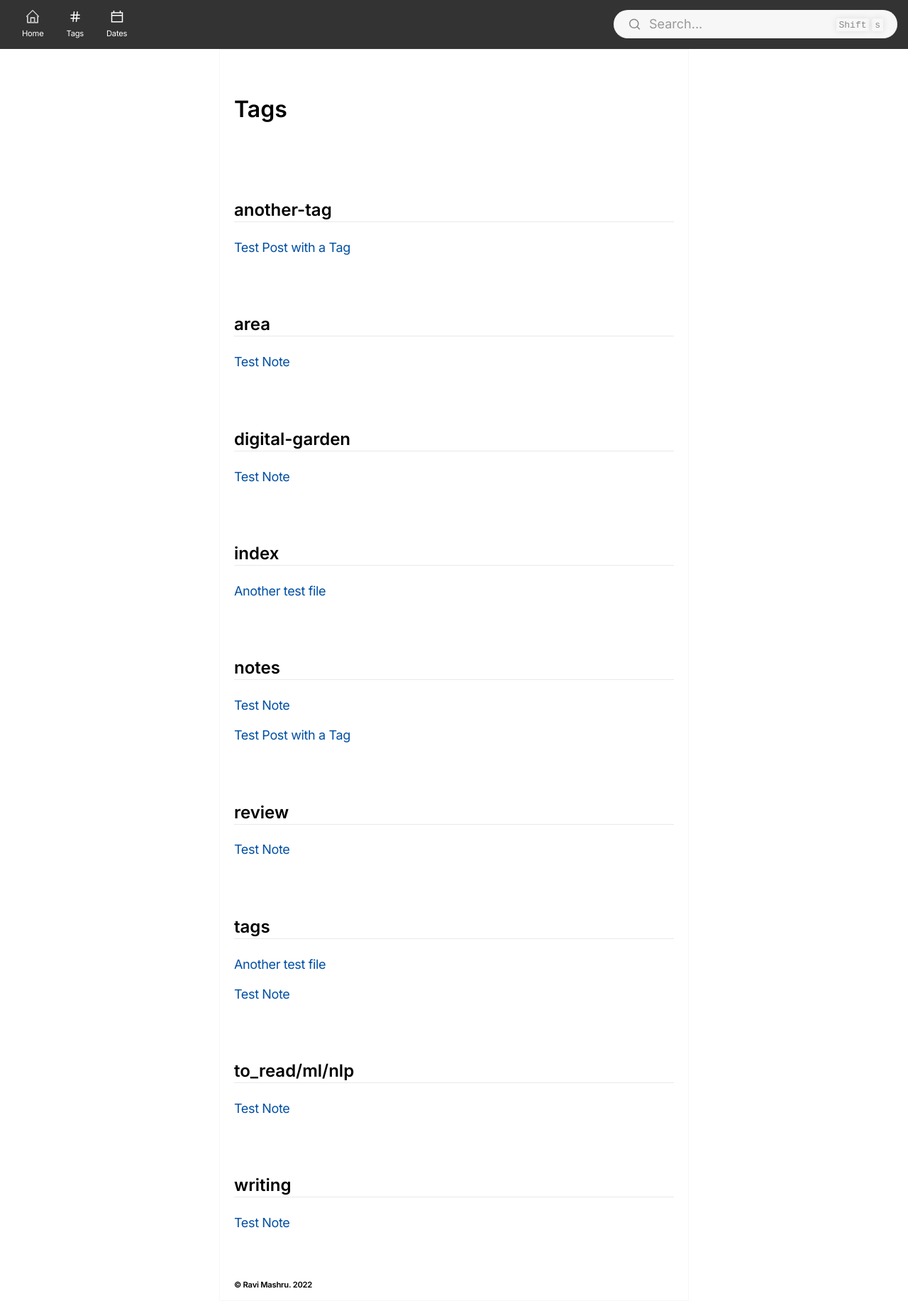
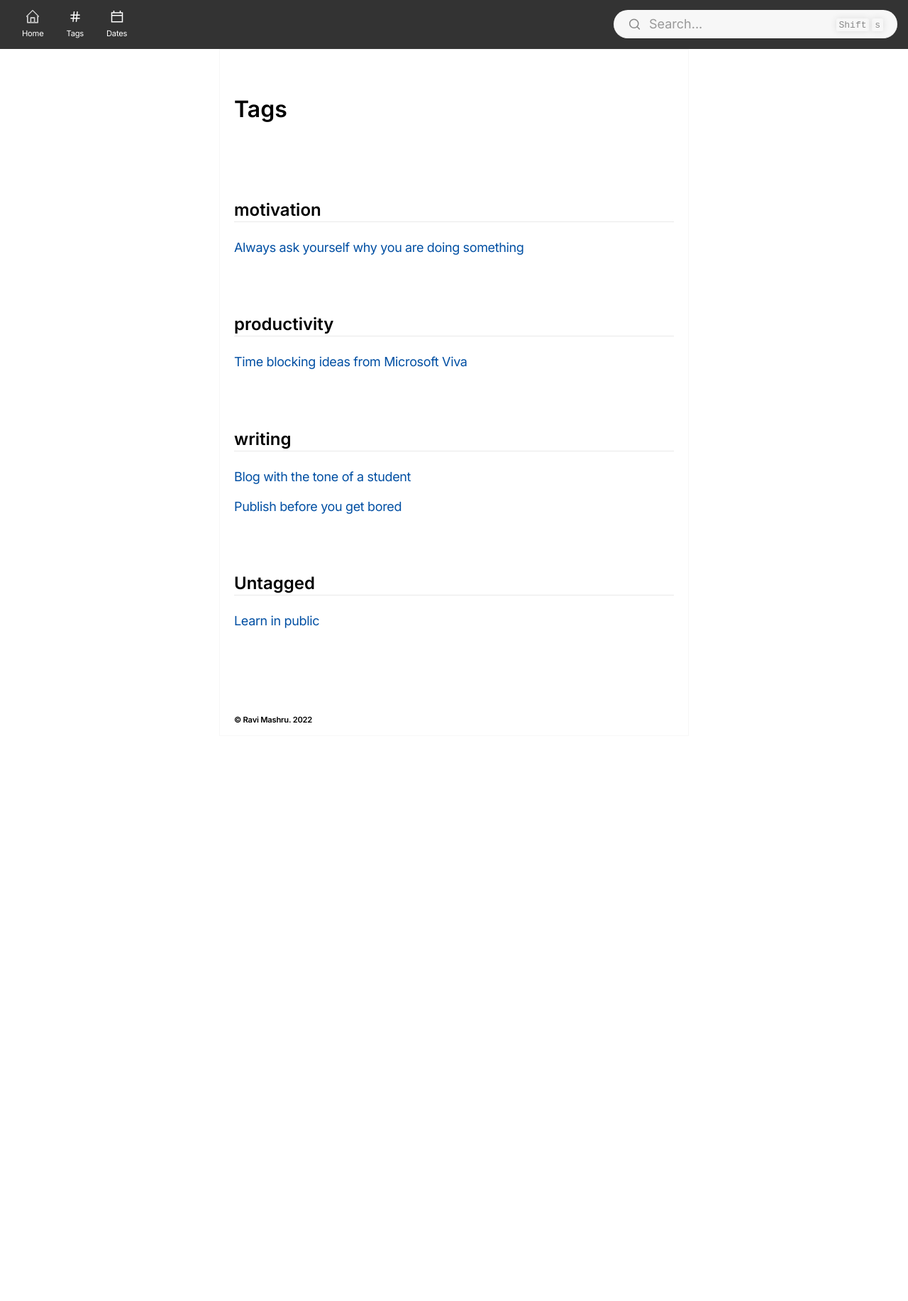
Before and after one commit to ravimashru/digital-garden, a Jekyll site: the page built from tags.html, in a window 1280 px wide. Shown: the whole page at 71% size. Built offline with Jekyll 4.4.1, drawn with Linux system fonts in a browser that asks for light colours; after the commit the page ends 1037 px from its top, so only the background shows below that.

Commit message:
add posts

```diff
--- a/404.html
+++ b/404.html
@@ -7,6 +7,8 @@ content-type: eg
 
 <h1>404 Page Not Found</h1>
 
+<p>Don't worry. Just go <a href="/">back home</a> and start from there...</p>
+<!--
 <p>Now that you are here, you can either click <a href="/">here</a> to go home or explore the writings of some of these other writers I enjoy:</p>
 <ul>
     <li><a href="http://www.bretthall.org/">Brett Hall</a></li>
@@ -28,3 +30,5 @@ content-type: eg
     <li><a href="https://ncatlab.org/nlab/show/HomePage">nLab</a></li>
     <li><a href="https://plato.stanford.edu/">Stanford encylopedia of philosophy</a></li>
 </ul>
+
+ -->
--- /dev/null
+++ b/_notes/2020-11-19-always-ask-yourself-why-you-are-doing-something.md
@@ -0,0 +1,13 @@
+---
+title: Always ask yourself why you are doing something
+created: '2020-11-19'
+publish: true
+tags:
+  - motivation
+fileName: Always ask yourself WHY you are doing something
+updated: '2020-11-19'
+---
+
+Knowing **why** you are doing something will keep you motivated when the going gets tough.
+
+When you are losing motivation to do something (especially in ambitious projects), having a strong WHY reduces chances of abandoning it midway.
--- /dev/null
+++ b/_notes/2021-01-29-blog-with-the-tone-of-a-student.md
@@ -0,0 +1,13 @@
+---
+title: Blog with the tone of a student
+created: '2021-01-29'
+publish: true
+tags:
+  - writing
+fileName: Blog with the tone of a student
+updated: '2021-01-29'
+---
+
+When you try to write as a student that has learned something new and wants to share it, instead of as an expert that knows (almost) everything about the topic, you will feel less pressure to get everything right and include all excruciating details.
+
+Write for the benefit of someone that is new to the topic. Since you just learnt something, you know how it feels to not know it.
--- a/_notes/2022-02-10-another-test-file.md
+++ /dev/null
@@ -1,28 +0,0 @@
----
-title: Another test file
-created: '2022-02-10'
-tags:
-  - index
-  - tags
-publish: true
-updated: '2022-04-01'
-fileName: test 2
----
-
-A file with no document level <a href="/tags/#tags" class="tag">#tags</a>. But a tag in the body <a href="/tags/#index" class="tag">#index</a> that is
-
-But the tag <a href="/tags/#tags" class="tag">#tags</a> twice.
-
-Has an image:
-
-<img src="/assets/img/mvvm.png" />
-
-A file with no document level <a href="/tags/#tags" class="tag">#tags</a>. But a tag in the body <a href="/tags/#index" class="tag">#index</a> that is
-
-Has an image:
-
-<img src="/assets/img/nll negative log likelihood loss.png" />
-
-<img src="/assets/img/mvvm.png" />
-
-A [[test]] link should not get replaced
--- a/_notes/2022-02-28-test-note.md
+++ /dev/null
@@ -1,45 +0,0 @@
----
-title: Test Note
-created: '2022-02-28'
-updated: '2022-03-01'
-tags:
-  - digital-garden
-  - tags
-  - notes
-  - to_read/ml/nlp
-  - writing
-  - review
-  - area
-publish: true
-fileName: test
----
-
-No status. ((But it has a right side-note::rsn))
-
-((And a left side-note::lsn))
-
-((And a right margin note::lmn))
-
-((And a left margi nnote::rmn))
-
-A link to [[Learn in public\|another note]] with an alias.
-
-Normal link: [[Learn in public]]
-
-An inline tag: <a href="/tags/#writing" class="tag">#writing</a>
-
-Another inline tag <a href="/tags/#review" class="tag">#review</a> to ensure all tags are captured <a href="/tags/#area" class="tag">#area</a> correctly. Even hierarchical tags should work <a href="/tags/#to_read/ml/nlp" class="tag">#to_read/ml/nlp</a> correctly.
-
-What happens to [external links](https://google.com)?
-
-((test 2::rmn-transclude))
-
-I'm going to include another note here:
-
-![[test 2]]
-
-But I can't do that for a non-existent note:
-
-![[something]]
-
-You can transclude on the side, but it's a two step process
--- /dev/null
+++ b/_notes/2022-03-06-time-blocking-ideas-from-microsoft-viva.md
@@ -0,0 +1,15 @@
+---
+title: Time blocking ideas from Microsoft Viva
+created: '2022-03-06'
+publish: true
+tags:
+  - productivity
+fileName: Time Blocking Ideas - Microsoft Viva
+updated: '2022-03-06'
+---
+
+
+- **Focus time** - 2 hours daily to get your work done
+- **Catch up on messages** - 30 minutes daily to catch up on emails and chats
+- **Take a break** - 15 minutes twice a day to disconnect and recharge
+- **Learning** - 2 hours a week to learn a new skill and grow your career
--- a/_posts/2022-02-15-test.md
+++ /dev/null
@@ -1,9 +0,0 @@
----
-title: Test Post with a Tag
-tags: notes another-tag
-updated: '2022-02-15'
----
-
-A test post with a tag
-
-With reference to a note by title: [[Learn in public]]
--- a/assets/css/Style.css
+++ b/assets/css/Style.css
@@ -82,7 +82,7 @@ header {
 }
 
 main {
-    min-height: 300px;
+    margin-bottom: 64px;
     padding-left: 20px;
     padding-right: 20px;
     border-top: 1px solid var(--primary-border-color)
--- a/tags.html
+++ b/tags.html
@@ -48,6 +48,15 @@ Inspiration: https://raw.githubusercontent.com/silvae86/silvae86.github.io/maste
       <li id="category-content" style="padding-bottom: 0.6em; list-style: none;"><a href="{{item.url}}">{{ item.title }}</a></li>
     {% endfor %}
 {% endfor %}
+
+<h2 id="Untagged">Untagged</h2>
+{%- assign all_items = site.notes | concat: site.posts -%}
+{%- for item in all_items -%}
+  {%- if item.tags == empty -%}
+    <li id="category-content" style="padding-bottom: 0.6em; list-style: none;"><a href="{{item.url}}">{{ item.title }}</a></li>
+  {%- endif -%}
+{%- endfor -%}
+
 </div>
 <br/>
 <br/>
```
Also changed, not shown: _notes/2021-04-09-publish-before-you-get-bored.md (added, +13 -0 lines), _notes/2021-07-21-learn-in-public.md (renamed from _notes/2022-03-03-learn-in-public.md, +6 -4 lines), assets/img/favicon.png, assets/img/tweet - me whenever I want to write about a topic.png (added), 1 other file.
